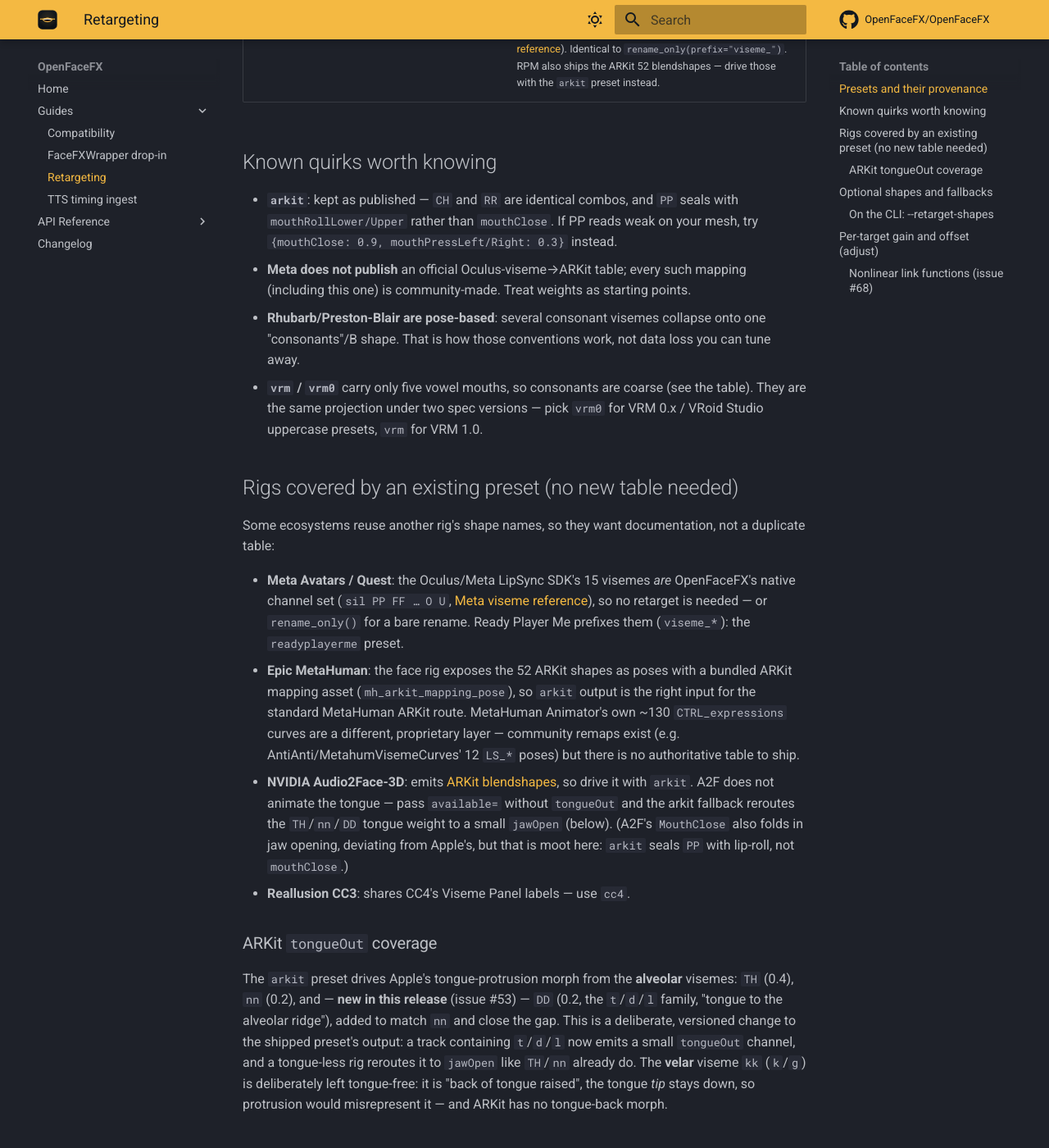
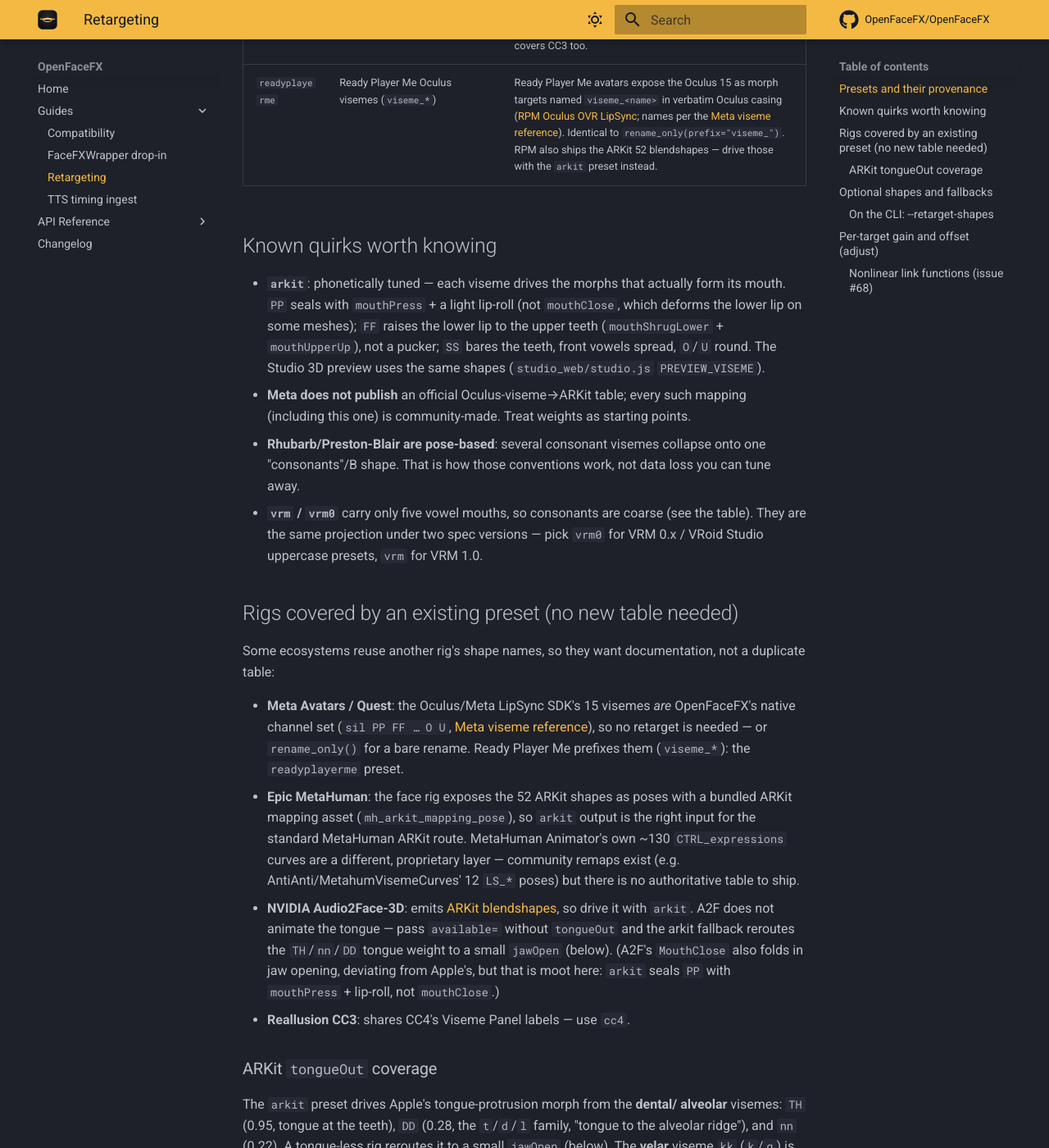
Before and after one commit to OpenFaceFX/OpenFaceFX, an MkDocs documentation site: the page built from docs/retargeting.md, in a window 1280 px wide and 1400 px high, scrolled down 1565 px. Shown: the whole window at 82% size. Built offline with MkDocs 1.6.1 and Material for MkDocs 9.7.7, drawn with Linux system fonts in a browser that asks for light colours; comment, search, counter and statistics services are not loaded; some of the changed text lies outside the part shown.

Commit message:
Visemes: phonetically-correct shapes in preview + export preset
Finalizes the viseme correction across the whole stack:
- retarget.py _ARKIT: rebuilt every viseme→ARKit shape from articulatory phonetics
  (PP lip seal, FF lower-lip-to-teeth, TH/DD/nn tongue, SS bared teeth, O/U/CH/RR
  rounding, spread front vowels, open jaw) — replaces the generic TalkingHead-
  derived table. Changes ARKit/Live Link/A2F export output (versioned).
- studio_web/studio.js: matching PREVIEW_VISEME table for the 3D head + jaw-relax
  on P and silence (no mouthClose lower-lip deformation). Verified on-head for all
  14 visemes + rest + motion.
- tests: updated the 3 arkit snapshot assertions (test_retarget ×2, test_export_a2f
  6dp tolerance) to the corrected weights.
- docs/retargeting.md + CHANGELOG: provenance now our own phonetic shapes.

1119 tests pass.

```diff
--- a/docs/retargeting.md
+++ b/docs/retargeting.md
@@ -22,7 +22,7 @@
 
 | Preset | Target convention | Provenance |
 |---|---|---|
-| `arkit` | Apple ARKit 52 blendshapes | Weights reproduced verbatim from [met4citizen/TalkingHead](https://github.com/met4citizen/TalkingHead/blob/main/blender/build-visemes-from-arkit.py) (MIT), a shipping viseme→ARKit map. Apple's canonical shape list: [ARFaceAnchor.BlendShapeLocation](https://developer.apple.com/documentation/arkit/arfaceanchor/blendshapelocation). |
+| `arkit` | Apple ARKit 52 blendshapes | OpenFaceFX's own viseme→ARKit shapes, derived from the articulatory phonetics of each viseme's phoneme group and verified on an ARKit-rigged head (bilabial lip seal, labiodental lip-to-teeth, dental tongue, sibilant bared teeth, rounded funnel/pucker, spread front vowels, open jaw). Replaces an earlier table reproduced from [met4citizen/TalkingHead](https://github.com/met4citizen/TalkingHead/blob/main/blender/build-visemes-from-arkit.py) (MIT) that read as generic on a real face (F/V rounded the lips, P bared the teeth). Apple's canonical shape list: [ARFaceAnchor.BlendShapeLocation](https://developer.apple.com/documentation/arkit/arfaceanchor/blendshapelocation). |
 | `rhubarb` | [Rhubarb Lip Sync](https://github.com/DanielSWolf/rhubarb-lip-sync) mouth shapes A–H + X | Shape semantics from the Rhubarb README; nearest-pose assignment is ours. Uses extended shapes G (F/V) and H (L); if your rig only has the six basic shapes, remap G→A, H→C. |
 | `preston_blair` | Preston-Blair series (Papagayo/Moho/OpenToonz) | Shape set from [garycmartin.com](https://www.garycmartin.com/mouth_shapes.html) and Rhubarb's DAT exporter; assignment ours. Consonant catch-all is named `etc` (the exact layer name OpenToonz/Moho expect); `WQ` is omitted — viseme-level input can't split W from UW. |
 | `fleming_dobbs` | Fleming & Dobbs phoneme-cluster shapes (Papagayo-NG) | Shapes labelled by the phonemes that share each mouth (`MBP`, `NLTDR`, `FV`, `TH`, `GK`, `SH`, `EHSZ`, `AA`, `IY`, `O`, `rest`). Grouping re-expressed from the published Fleming & Dobbs convention (*Animating Facial Features & Expressions*, ISBN 9781886801813) — a functional fact, **not** copied from Papagayo-NG's GPLv3 data. Pose-based; `FLEMING_DOBBS_TO_VISEME` inverts it for import. |
@@ -33,9 +33,12 @@
 
 ## Known quirks worth knowing
 
-- **`arkit`**: kept as published — `CH` and `RR` are identical combos, and `PP`
-  seals with `mouthRollLower/Upper` rather than `mouthClose`. If PP reads weak
-  on your mesh, try `{mouthClose: 0.9, mouthPressLeft/Right: 0.3}` instead.
+- **`arkit`**: phonetically tuned — each viseme drives the morphs that actually
+  form its mouth. `PP` seals with `mouthPress` + a light lip-roll (not
+  `mouthClose`, which deforms the lower lip on some meshes); `FF` raises the lower
+  lip to the upper teeth (`mouthShrugLower` + `mouthUpperUp`), not a pucker; `SS`
+  bares the teeth, front vowels spread, `O`/`U` round. The Studio 3D preview uses
+  the same shapes (`studio_web/studio.js` `PREVIEW_VISEME`).
 - **Meta does not publish** an official Oculus-viseme→ARKit table; every such
   mapping (including this one) is community-made. Treat weights as starting
   points.
@@ -68,20 +71,18 @@
   without `tongueOut` and the arkit fallback reroutes the `TH`/`nn`/`DD` tongue
   weight to a small `jawOpen` (below). (A2F's `MouthClose` also folds in jaw
   opening, deviating from Apple's, but that is moot here: `arkit` seals `PP` with
-  lip-roll, not `mouthClose`.)
+  `mouthPress` + lip-roll, not `mouthClose`.)
 - **Reallusion CC3**: shares CC4's Viseme Panel labels — use `cc4`.
 
 ### ARKit `tongueOut` coverage
 
-The `arkit` preset drives Apple's tongue-protrusion morph from the **alveolar**
-visemes: `TH` (0.4), `nn` (0.2), and — **new in this release** (issue #53) — `DD`
-(0.2, the `t`/`d`/`l` family, "tongue to the alveolar ridge"), added to match `nn`
-and close the gap. This is a deliberate, versioned change to the shipped preset's
-output: a track containing `t`/`d`/`l` now emits a small `tongueOut` channel, and
-a tongue-less rig reroutes it to `jawOpen` like `TH`/`nn` already do. The **velar**
-viseme `kk` (`k`/`g`) is deliberately left tongue-free: it is "back of tongue
-raised", the tongue *tip* stays down, so protrusion would misrepresent it — and
-ARKit has no tongue-back morph.
+The `arkit` preset drives Apple's tongue-protrusion morph from the **dental/
+alveolar** visemes: `TH` (0.95, tongue at the teeth), `DD` (0.28, the `t`/`d`/`l`
+family, "tongue to the alveolar ridge"), and `nn` (0.22). A tongue-less rig
+reroutes it to a small `jawOpen` (below). The **velar** viseme `kk` (`k`/`g`) is
+deliberately left tongue-free: it is "back of tongue raised", the tongue *tip*
+stays down, so protrusion would misrepresent it — and ARKit has no tongue-back
+morph.
 
 ## Optional shapes and fallbacks
 
```
Also changed, not shown: CHANGELOG.md (+11 -0 lines), 4 other files.
